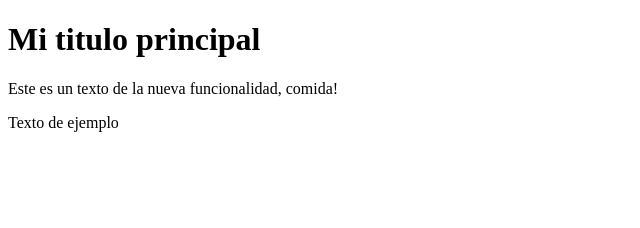
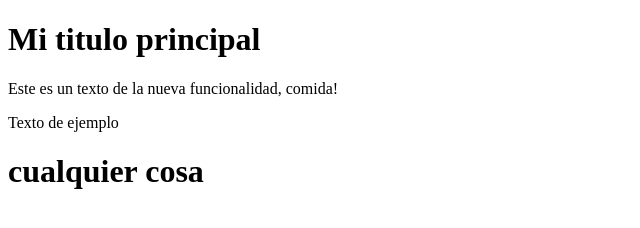
Before and after one commit to ShopyK4/trabajo-git-apo2-1, a plain HTML site: page index.html in a window 1280 px wide. Shown: the whole page, without its empty margins (0-640 px from the left). Drawn offline with Linux system fonts and the light colour scheme.

Commit message:
commit para probar los pull request

```diff
--- a/index.html
+++ b/index.html
@@ -9,5 +9,6 @@
     <h1>Mi titulo principal</h1>
     <p>Este es un texto de la nueva funcionalidad, comida!</p>
     <p>Texto de ejemplo</p>
+    <h1>cualquier cosa</h1>
 </body>
 </html>
```
